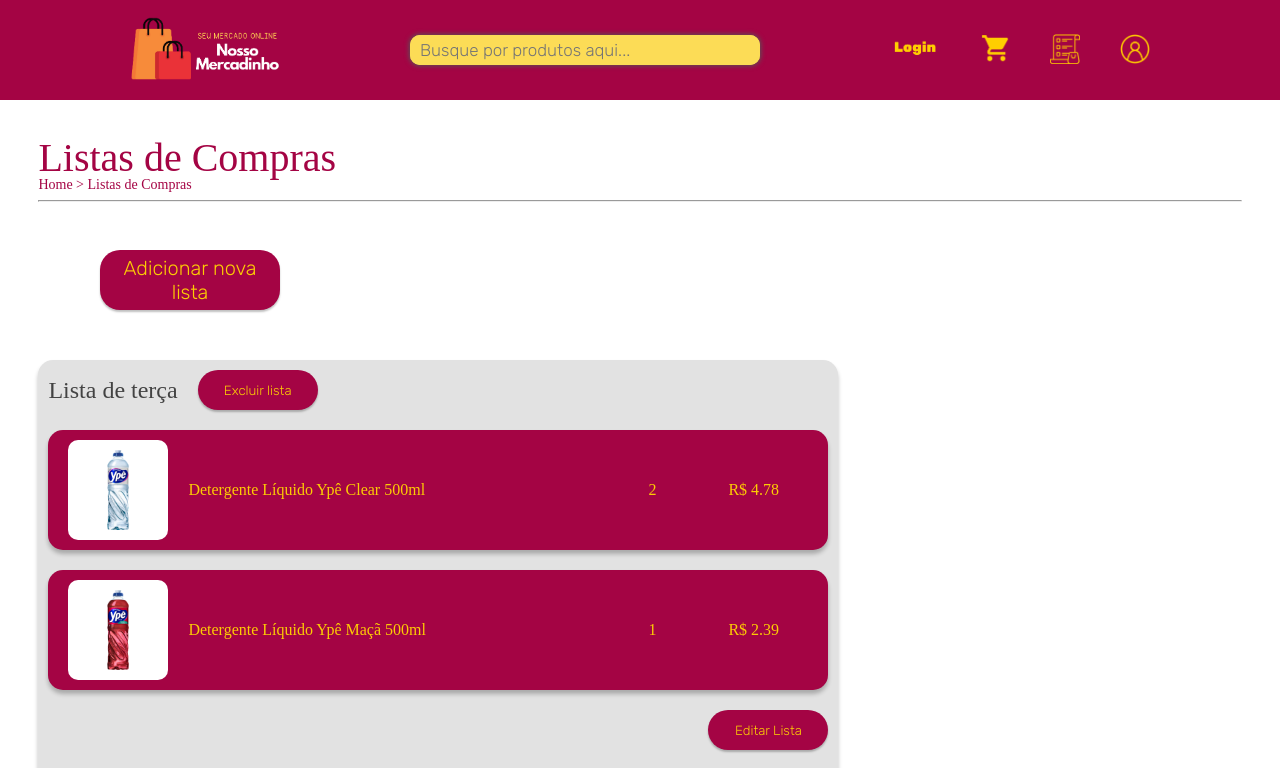
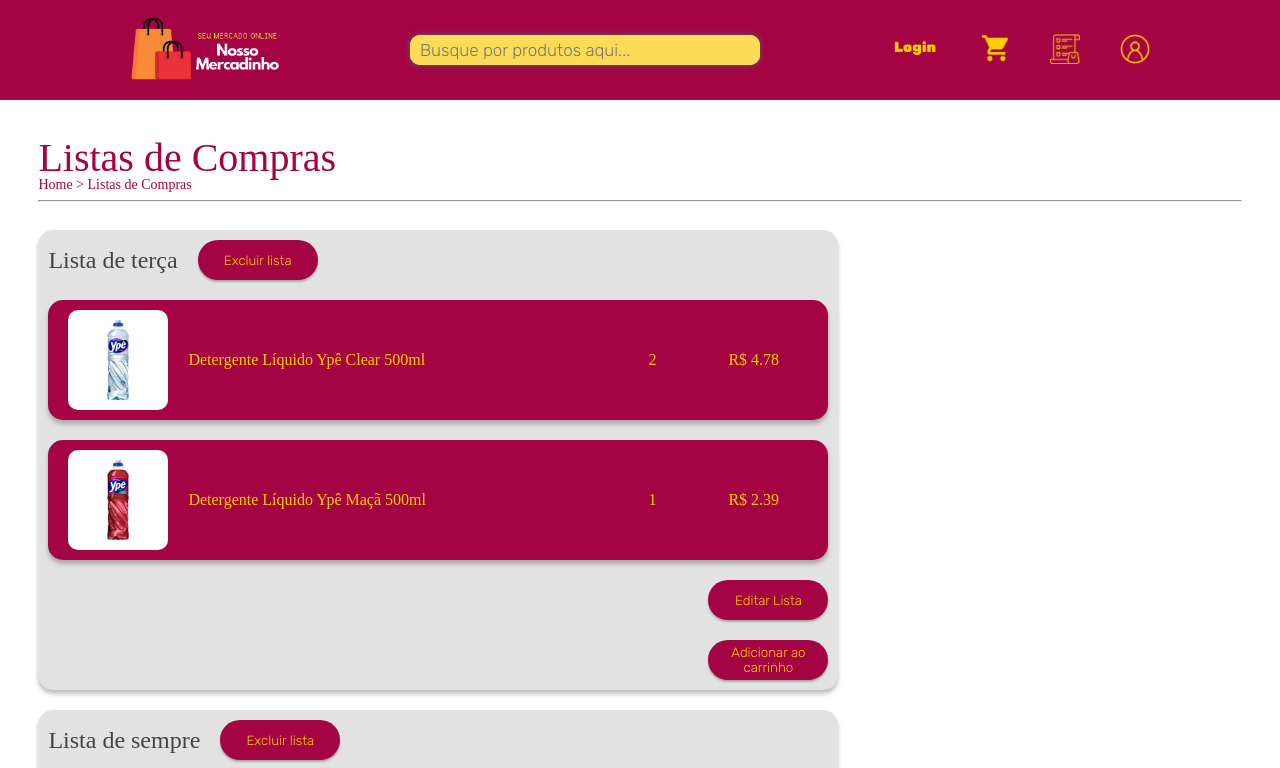
Before and after one commit to MarcusHuzi/Projeto-Web, a Vue app in the folder milestone2/shop/: page /listacompras in a window 1280 px wide. Shown: the top 768 px of the page. Built offline with nearby package versions, Linux system fonts and the light colour scheme.

Commit message:
adicionando caminho para finalizar compra

```diff
--- a/milestone2/shop/src/components/ListaCompra.vue
+++ b/milestone2/shop/src/components/ListaCompra.vue
@@ -1,6 +1,5 @@
 <template id="template-lista-compra">
     <div class="content">
-        <button type="button" class="btn-add-lista botao-lista">Adicionar nova lista </button>
         <div v-for="(lista, index) in listas" class="lista-div" :key="lista">
             <div class="titulo-lista">
                 <h1>{{lista[0].title}}</h1>
@@ -185,13 +184,6 @@
         margin: 10px;
     }
 
-    .btn-add-lista {
-        margin: 30px 50px 40px 100px;
-        width: 180px;
-        height: 60px;
-        font-size: 20px;
-    }
-
     .product-box {
         display: flex;
         flex-direction: row;
--- a/milestone2/shop/src/views/CarrinhoView.vue
+++ b/milestone2/shop/src/views/CarrinhoView.vue
@@ -17,9 +17,11 @@
                 <h1>Salvar lista para compras futuras</h1>
             </button>
             <div class="botoes-compra">
-                <button class="finalizar-compra">
-                    <h1>Finalizar compra</h1>
-                </button>
+                <router-link to="/finalizarcompra">
+                    <button class="finalizar-compra">
+                        <h1>Finalizar compra</h1>
+                    </button>
+                </router-link>
                 <div class="total-compra">
                     <h1>Preço Total</h1>
                     <div class="preco-box">
```
